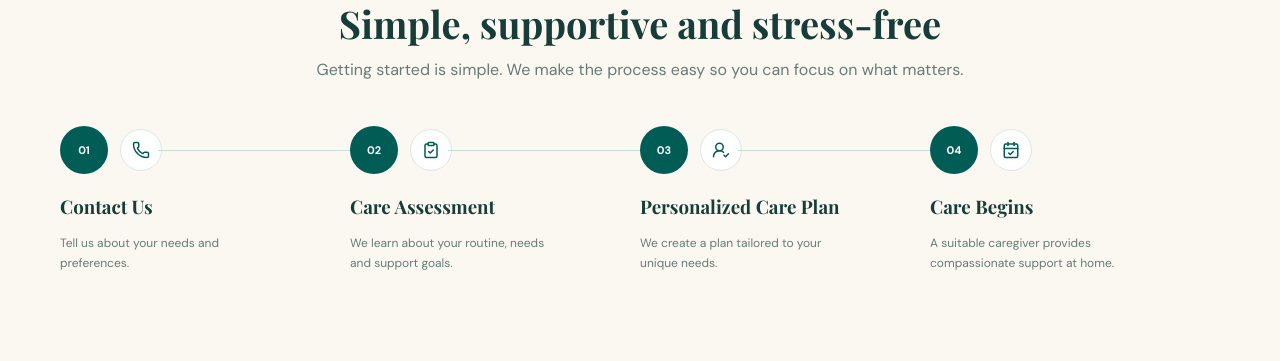
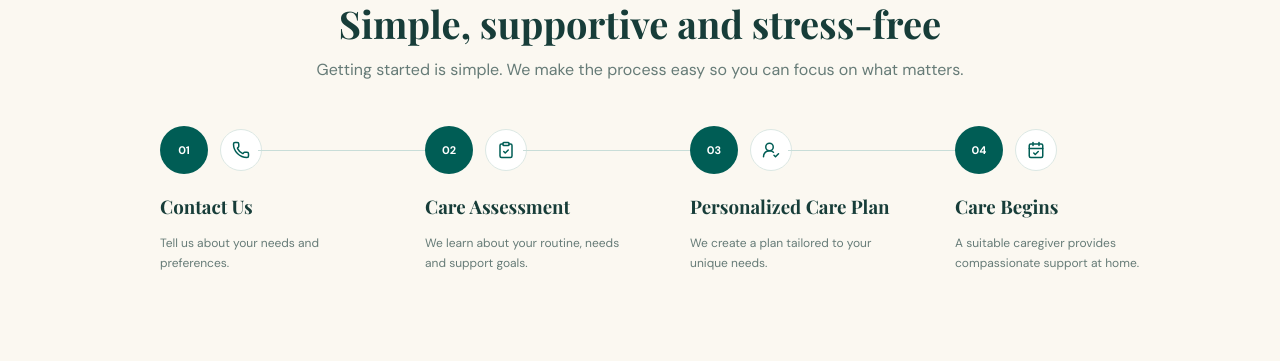
Before and after one commit to habimanasharif/creativa, a Next.js app: page / in a window 1280 px wide. Shown: the part 2160-2521 px from the top of the page. Built offline with nearby package versions, Linux system fonts and the light colour scheme.

Commit message:
centering how it works

```diff
--- a/app/globals.css
+++ b/app/globals.css
@@ -327,6 +327,7 @@ select {
 }
 .process-grid {
   display: grid;
+  padding-left: 100px;
   grid-template-columns: repeat(4, 1fr);
   gap: 20px;
 }
```
